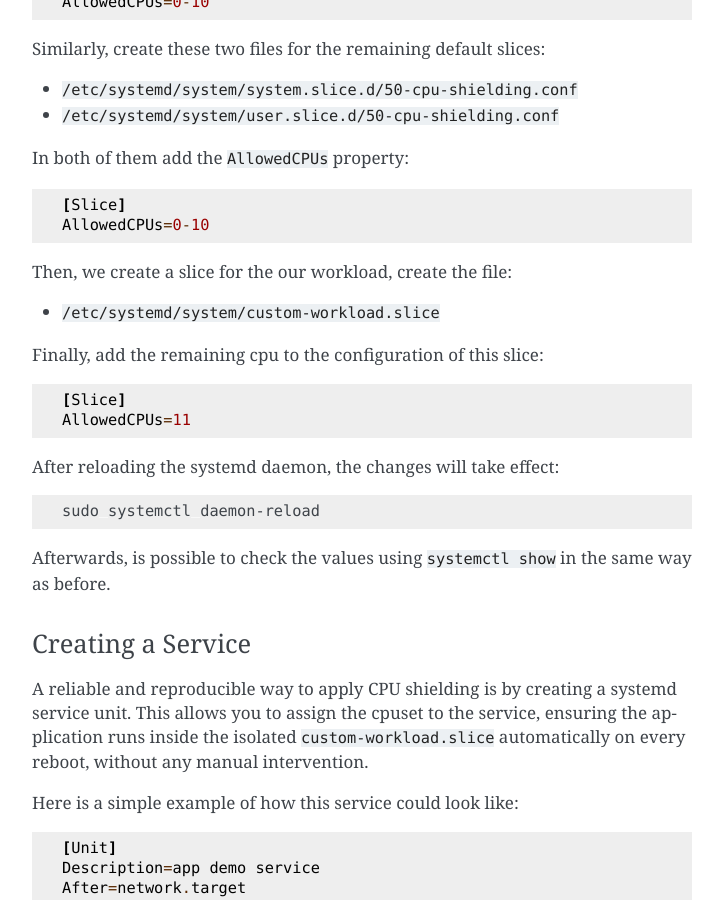
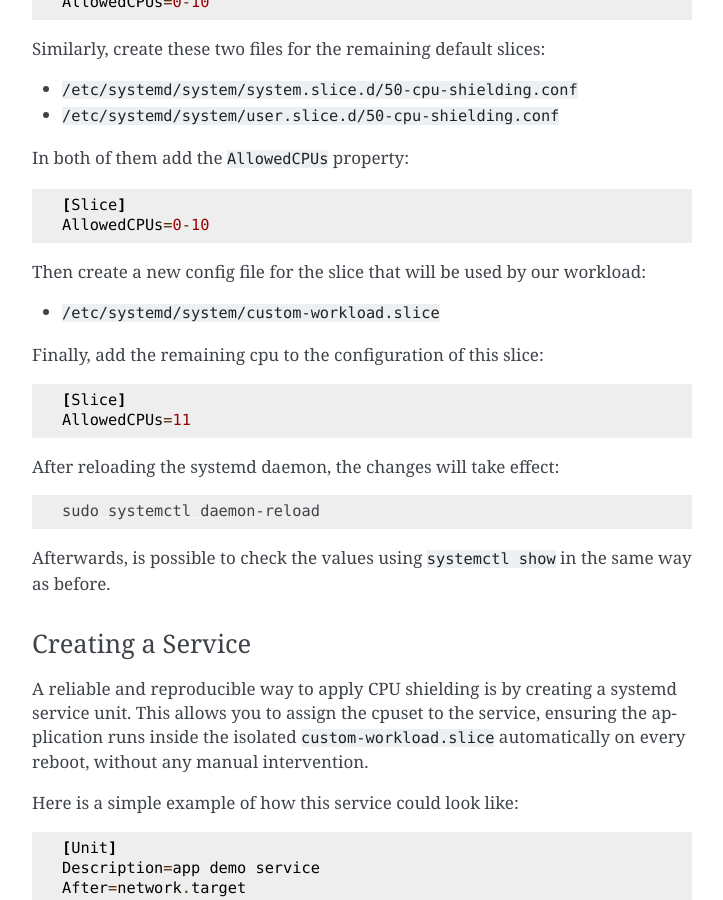
Before and after one commit to canonical/real-time-ubuntu-docs, a Sphinx documentation site: the page built from docs/how-to/using-cpusets.md, in a window 1280 px wide and 900 px high, scrolled down 3605 px. Shown: the whole window, without its empty margins (388-1111 px from the left). Built offline with Sphinx 7.4.7, drawn with Linux system fonts in a browser that asks for light colours.

Commit message:
feat: reword sentence
Signed-off-by: Lincoln Wallace <lincoln.wallace@canonical.com>

````diff
--- a/docs/how-to/using-cpusets.md
+++ b/docs/how-to/using-cpusets.md
@@ -153,7 +153,7 @@
 AllowedCPUs=0-10
 ```
 
-Then, we create a slice for the our workload, create the file:
+Then create a new config file for the slice that will be used by our workload:
 
 - `/etc/systemd/system/custom-workload.slice`
 
````
